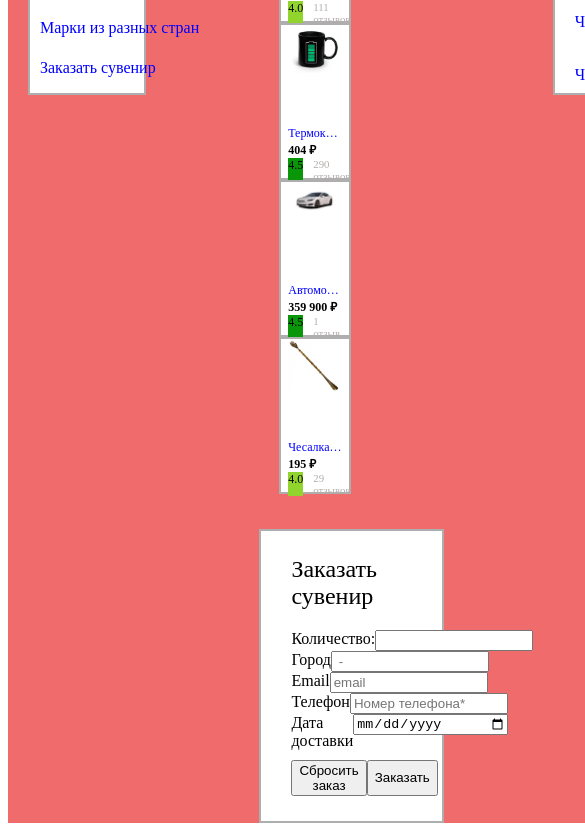
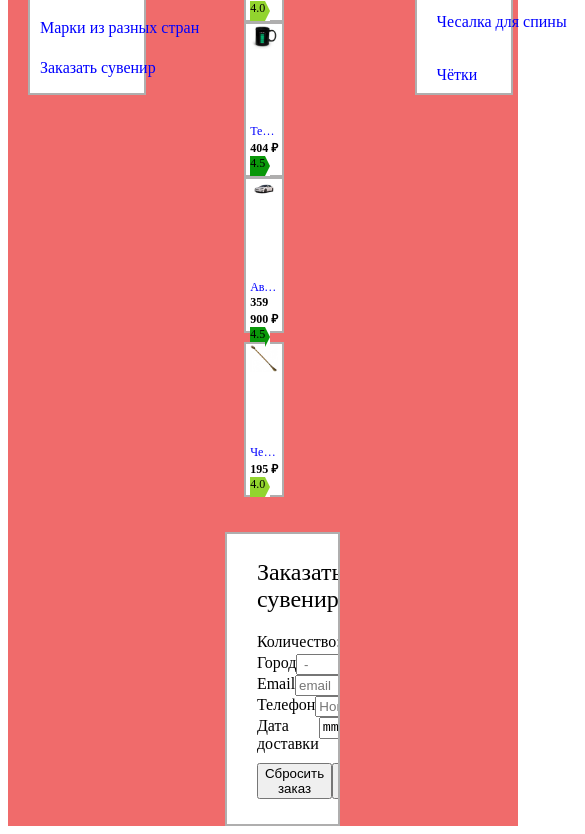
Before and after one commit to urfu-2017/webdev-task-4, a website built with webpack: page index.html in a window 390 px wide. Shown: the part 234-1068 px from the top of the page, 585 px wide, since content can reach past the window. Built offline with Linux system fonts and the light colour scheme.

Commit message:
Preventing scrolling on phones while nav menu is open. Item rating has a triangle on its right side

```diff
--- a/css/desktop/order-form.css
+++ b/css/desktop/order-form.css
@@ -4,9 +4,11 @@
     margin: auto;
     padding-left: 30px;
     margin-top: 30px;
+    overflow: hidden;
+
 }
 
 .order-form__input
 {
-    width: 150px;
+    max-width: 100%;
 }
--- a/css/item-list.css
+++ b/css/item-list.css
@@ -1,3 +1,9 @@
+:root
+{
+    --good: #92d42e;
+    --better: #099709;
+}
+
 .item__price
 {
     font-weight: bold;
@@ -8,25 +14,51 @@
     display: flex;
 }
 
-.item__rating
+.rating-container
 {
-    margin-right: 10px;
+    display: flex;
+    margin-bottom: 2px;
 }
 
 .good-rating
 {
-    background-color: #92d42e;
+    background-color: var(--good);
 }
 
 .better-rating
 {
-    background-color: #099709;
+    background-color: var(--better);
+}
+
+.arrow-good-rating
+{
+    background: #fff;
+    height: inherit;
+    position: relative;
+    border-top: 10px solid transparent;
+    border-bottom: 10px solid transparent;
+    border-left: 5px solid var(--good);
+}
+
+.arrow-better-rating
+{
+    background: #fff;
+    height: inherit;
+    position: relative;
+    border-top: 10px solid transparent;
+    border-bottom: 10px solid transparent;
+    border-left: 5px solid var(--better);
 }
 
 .item__reviews
 {
     font-size: 90%;
+    margin-left: 10px;
     color: #b3adad;
+    white-space: nowrap;
+    text-overflow: ellipsis;
+    display: block;
+    overflow: hidden;
 }
 
 .item__img
--- a/css/order-form.css
+++ b/css/order-form.css
@@ -6,7 +6,7 @@
 
 .order-form__container
 {
-    margin-right: 10px;
+    margin-right: 2%;
     display: flex;
     flex-direction: row;
     justify-content: space-between;
--- a/index-phone.css
+++ b/index-phone.css
@@ -8,6 +8,12 @@
 {
     --mainColor: #9ec8f3;
     --linkColor: #00f;
+}
+
+.noScroll
+{
+    overflow: hidden;
+    position: fixed;
 }
 
 .body
--- a/index.html
+++ b/index.html
@@ -4,16 +4,17 @@
 <head>
     <meta charset="utf-8">
     <link rel="stylesheet" media="screen and (max-device-width: 480px)" href="./index-phone.css" />
-    <link rel="stylesheet" media="screen and (min-device-width: 480px) and (max-device-width: 800px)" href="./index-pad.css"/>
+    <link rel="stylesheet" media="screen and (min-device-width: 480px) and (max-device-width: 800px)" href="./index-pad.css"
+    />
     <link rel="stylesheet" media="screen and (min-device-width: 800px)" href="./index-desktop.css" />
-    <link rel="stylesheet" href="./css/popular.css"/>
-    <link rel="stylesheet" href="./css/item-list.css"/>
-    <link rel="stylesheet" href="./css/order-form.css"/>
+    <link rel="stylesheet" href="./css/popular.css" />
+    <link rel="stylesheet" href="./css/item-list.css" />
+    <link rel="stylesheet" href="./css/order-form.css" />
     <title>Задача «Тим слишком занят»</title>
 </head>
 
 <body>
-    <img class="phone-sandwich" src="./static/menu.png"/>
+    <img class="phone-sandwich" src="./static/menu.png" />
     <div class="body">
         <header class="search-bar white-block">
             <div class="search-bar__logo">Билли.Маркет</div>
@@ -23,7 +24,7 @@
             <button class="search-bar__button">Найти</button>
         </header>
         <nav class="nav white-block center hidden">
-            <img class="nav__close" src="./static/close.png"/>
+            <img class="nav__close" src="./static/close.png" />
             <div class="nav__category link">Морские ракушки</div>
             <div class="nav__category link">Сувениры из Тайланда</div>
             <div class="nav__category link">Автомобили Тесла</div>
@@ -38,7 +39,10 @@
                 <div class="item__name link">Ракушка морское дно</div>
                 <div class="item__price">290 ₽</div>
                 <div class="item__users-review">
-                    <div class="item__rating good-rating">4.0</div>
+                    <div class="rating-container">
+                        <div class="item__rating good-rating">4.0</div>
+                        <div class="arrow-good-rating"></div>
+                    </div>
                     <div class="item__reviews">111 отзывов</div>
                 </div>
             </article>
@@ -49,7 +53,10 @@
                 <div class="item__name link">Термокружкус "Батарейка"</div>
                 <div class="item__price">404 ₽</div>
                 <div class="item__users-review">
-                    <div class="item__rating better-rating">4.5</div>
+                    <div class="rating-container">
+                        <div class="item__rating better-rating">4.5</div>
+                        <div class="arrow-better-rating"></div>
+                    </div>
                     <div class="item__reviews">290 отзывов</div>
                 </div>
             </article>
@@ -60,7 +67,10 @@
                 <div class="item__name link">Автомобиль "Тесла"</div>
                 <div class="item__price">359 900 ₽</div>
                 <div class="item__users-review">
-                    <div class="item__rating better-rating">4.5</div>
+                    <div class="rating-container">
+                        <div class="item__rating better-rating">4.5</div>
+                        <div class="arrow-better-rating"></div>
+                    </div>
                     <div class="item__reviews">1 отзыв</div>
                 </div>
             </article>
@@ -71,7 +81,10 @@
                 <div class="item__name link">Чесалка для спины</div>
                 <div class="item__price">195 ₽</div>
                 <div class="item__users-review">
-                    <div class="item__rating good-rating">4.0</div>
+                    <div class="rating-container">
+                        <div class="item__rating good-rating">4.0</div>
+                        <div class="arrow-good-rating"></div>
+                    </div>
                     <div class="item__reviews">29 отзывов</div>
                 </div>
             </article>
--- a/src/toggleNav.js
+++ b/src/toggleNav.js
@@ -1,14 +1,22 @@
 'use strict';
 const nav = document.querySelector('.nav');
+
+const fixed = document.querySelector('.body');
+
 const showNav = () => {
     nav.className = 'nav white-block center visible';
+    fixed.classList = 'body noScroll';
 };
 
 const hideNav = () => {
     nav.className = 'nav white-block center hidden';
+    fixed.classList = 'body';
 };
+
 
 const sandwichButton = document.querySelector('.phone-sandwich');
 const closeButton = document.querySelector('.nav__close');
 sandwichButton.addEventListener('click', showNav);
+sandwichButton.addEventListener('touchend', showNav);
 closeButton.addEventListener('click', hideNav);
+closeButton.addEventListener('touchend', hideNav);
```
Also changed, not shown: dist/bundle.js.
